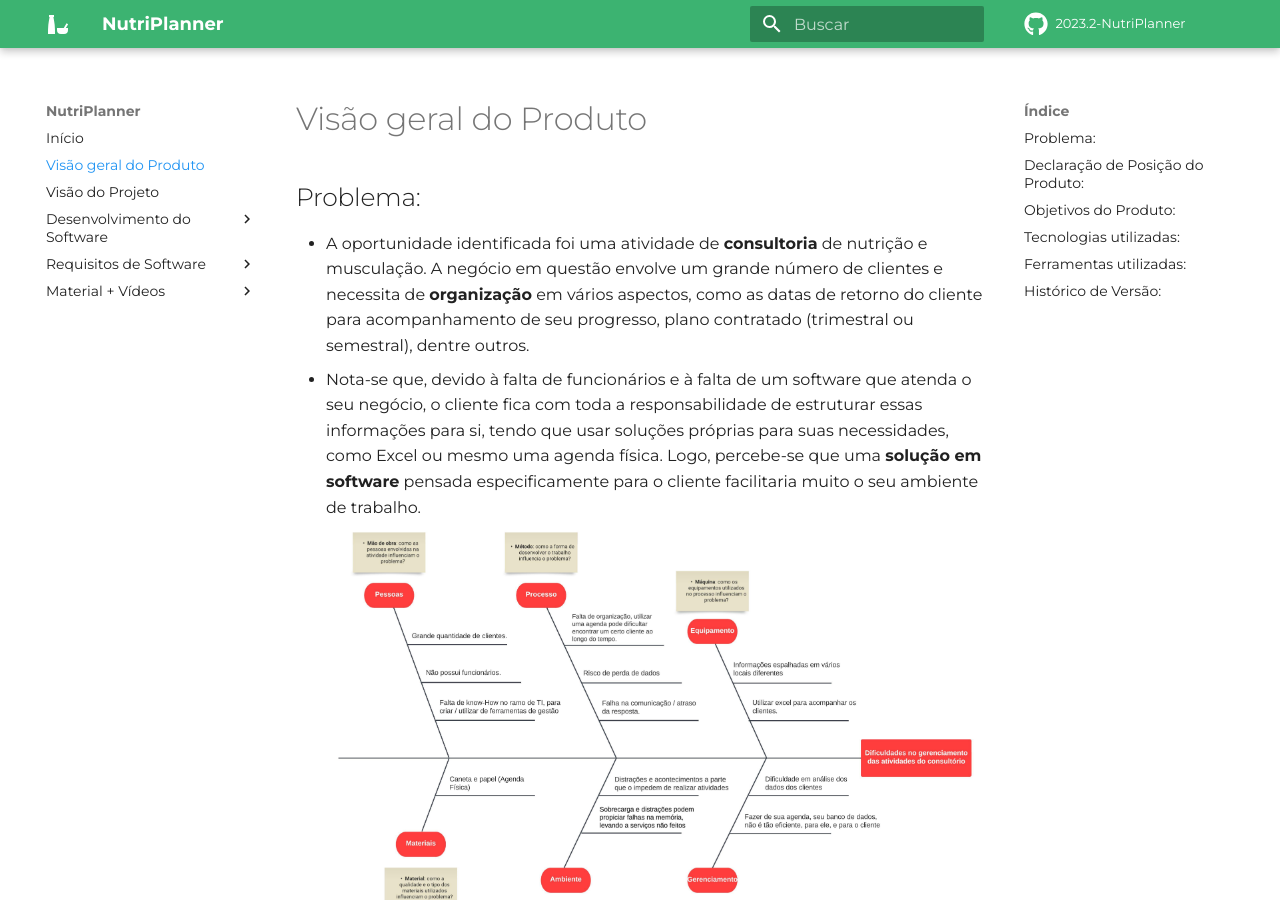
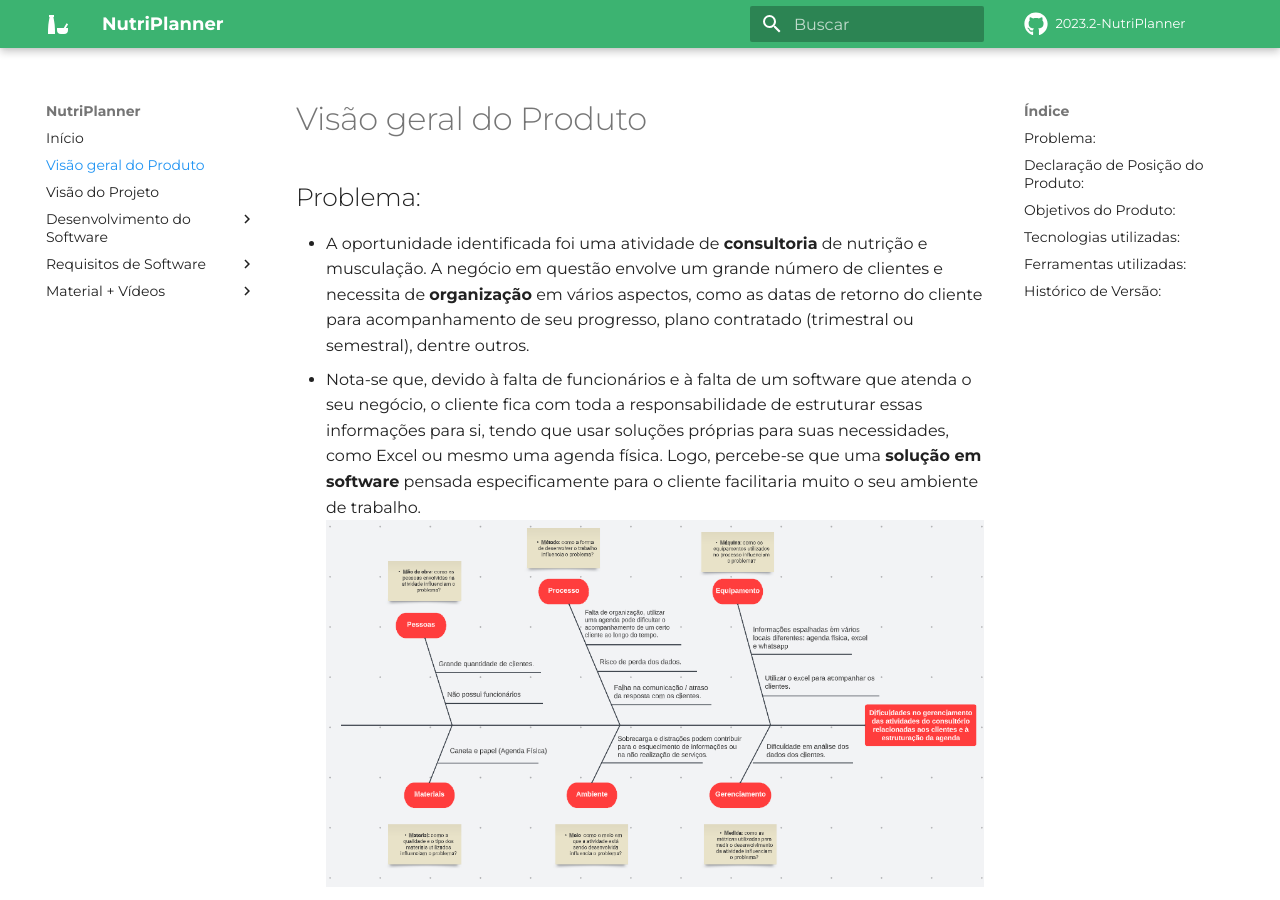
Before and after one commit to mdsreq-fga-unb/2023.2-NutriPlanner, an MkDocs documentation site: the page built from docs/visao_geral_produto/visao_produto.md, in a window 1280 px wide and 900 px high. Built offline with MkDocs 1.6.1 and Material for MkDocs 9.7.7, drawn with Linux system fonts in a browser that asks for light colours; some web fonts are replaced; comment, search, counter and statistics services are not loaded.

Commit message:
docs: Alteração do diagrama de Ishikawa

```diff
--- a/docs/visao_geral_produto/visao_produto.md
+++ b/docs/visao_geral_produto/visao_produto.md
@@ -3,7 +3,7 @@
 
 - A oportunidade identificada foi uma atividade de **consultoria** de nutrição e musculação. A negócio em questão envolve um grande número de clientes e necessita de **organização** em vários aspectos, como as datas de retorno do cliente para acompanhamento de seu progresso, plano contratado (trimestral ou semestral), dentre outros.
 - Nota-se que, devido à falta de funcionários e à falta de um software que atenda o seu negócio, o cliente fica com toda a responsabilidade de estruturar essas informações para si, tendo que usar soluções próprias para suas necessidades, como Excel ou mesmo uma agenda física. Logo, percebe-se que uma **solução em software** pensada especificamente para o cliente facilitaria muito o seu ambiente de trabalho.
-![imagem_ishikawa](assets/images/Ishikawa.jpeg)
+![imagem_ishikawa](assets/images/Ishikawa.png)
 
 ##  Declaração de Posição do Produto:
 
```
Also changed, not shown: docs/visao_geral_produto/assets/images/Ishikawa.jpeg (deleted), docs/visao_geral_produto/assets/images/Ishikawa.png (added).
